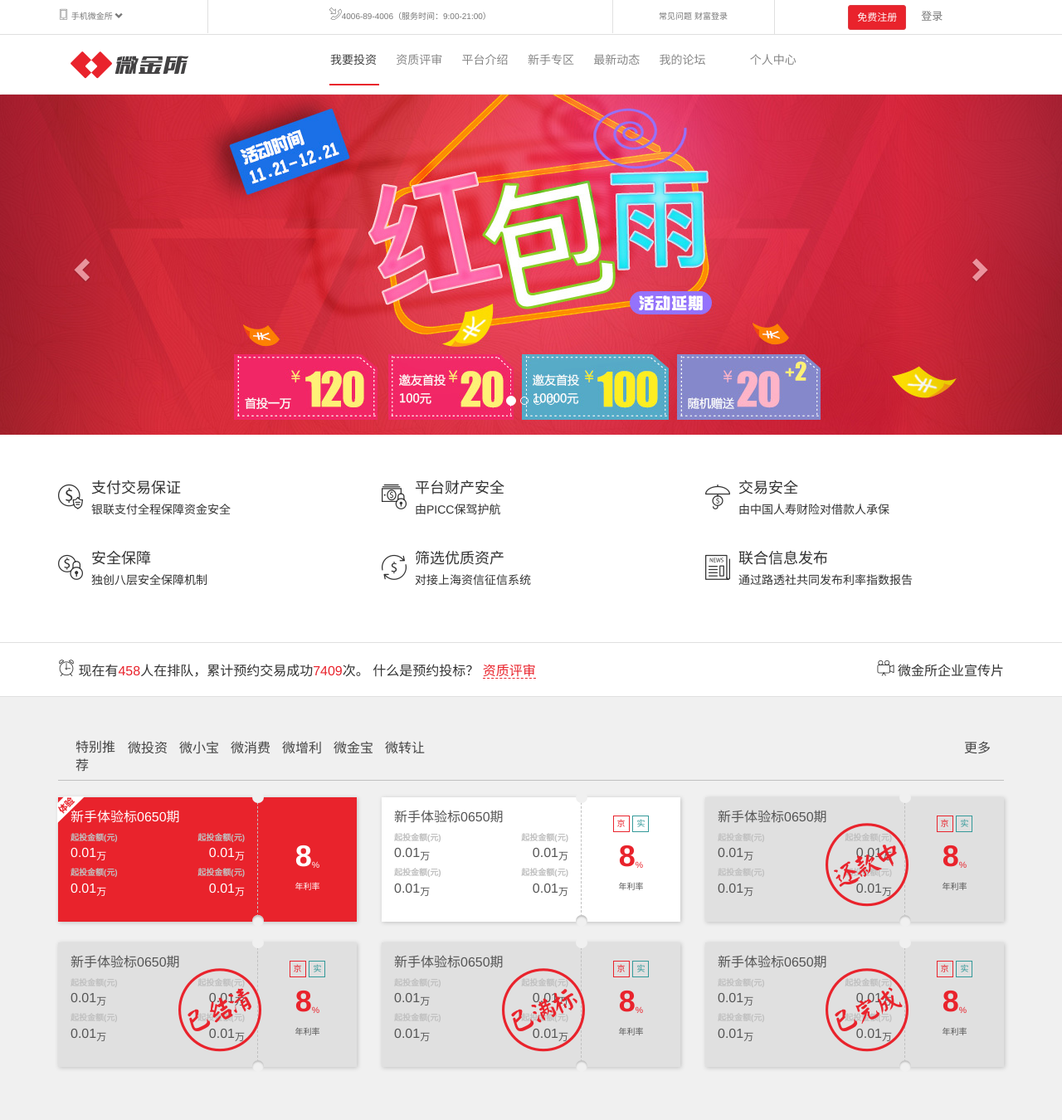
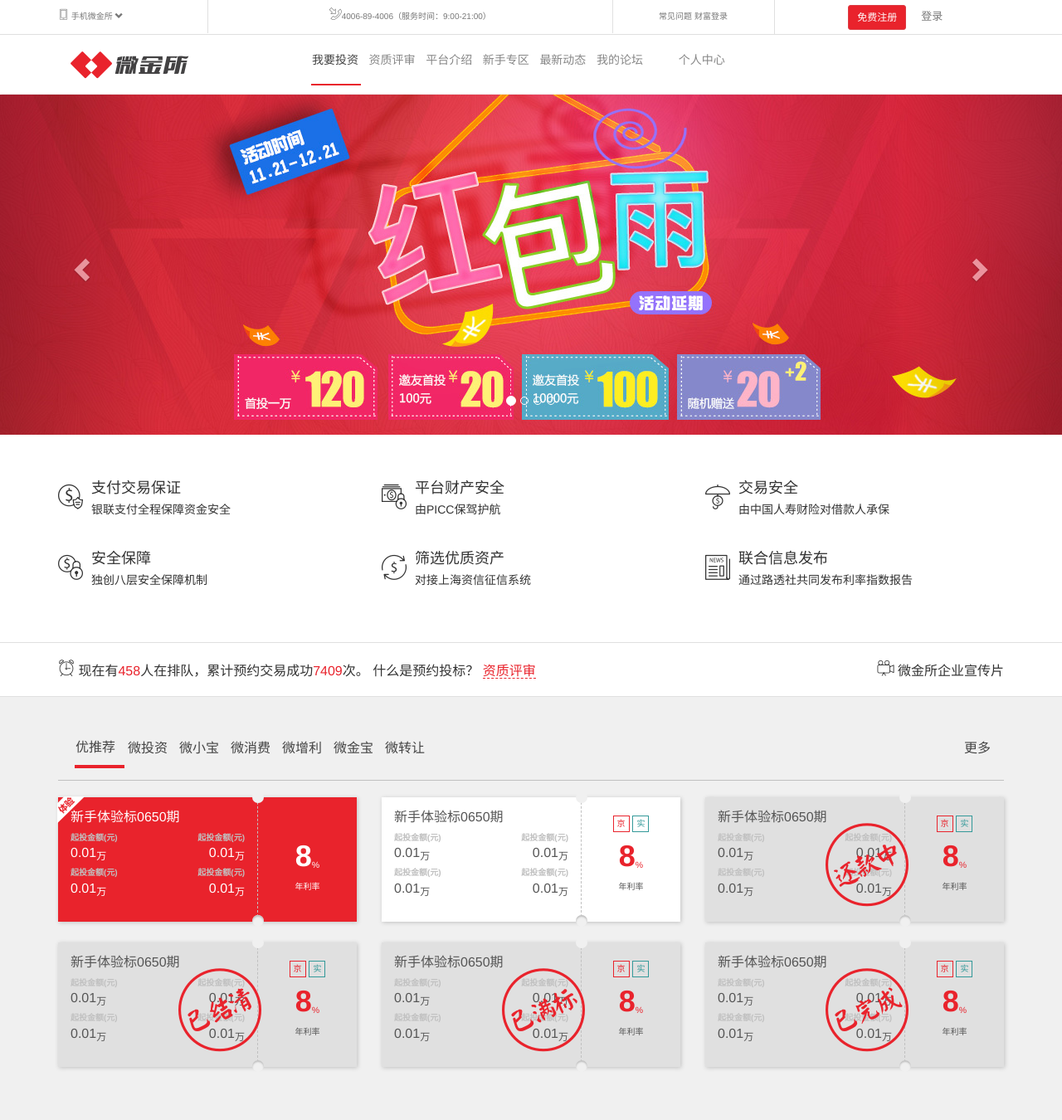
Before and after one commit to cab8816/pythonPRJ, a Django app: template templates/index.html in a window 1280 px wide. Shown: the top 1350 px of the page at 83% size. Run offline with Django 3.2, Linux system fonts and the light colour scheme; the template is opened without the code that fills it, so the values that code supplies are empty; some libraries are stand-ins or nearby versions; some web fonts are replaced.

Commit message:
weijinsuo 调试好 字体图标

```diff
--- a/static/css/main.css
+++ b/static/css/main.css
@@ -54,7 +54,7 @@
 
 .collapse>.nav > li,.col-sm-8 {
 
-padding-left: 21px;
+padding-left: 10px;
 
 padding-right: 1px;
 }
--- a/templates/index.html
+++ b/templates/index.html
@@ -212,7 +212,7 @@
       <!-- Nav tabs -->
       <div class="touch-scroll">
         <ul class="nav nav-tabs" role="tablist">
-          <li role="presentation" class="active"><a href="#category_01" aria-controls="category_01" role="tab" data-toggle="tab">特别推荐</a></li>
+          <li role="presentation" class="active"><a href="#category_01" aria-controls="category_01" role="tab" data-toggle="tab">优推荐</a></li>
           <li role="presentation"><a href="#category_02" aria-controls="category_02" role="tab" data-toggle="tab">微投资</a></li>
           <li role="presentation"><a href="#category_03" aria-controls="category_03" role="tab" data-toggle="tab">微小宝</a></li>
           <li role="presentation"><a href="#category_04" aria-controls="category_04" role="tab" data-toggle="tab">微消费</a></li>
```
